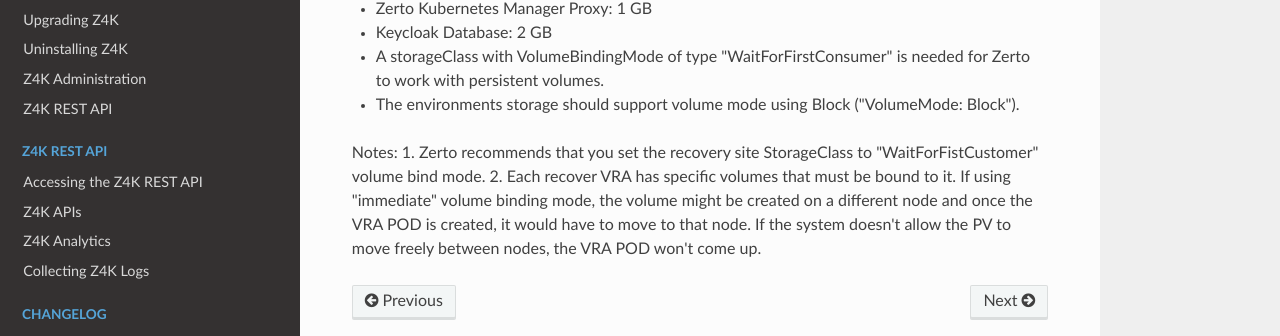
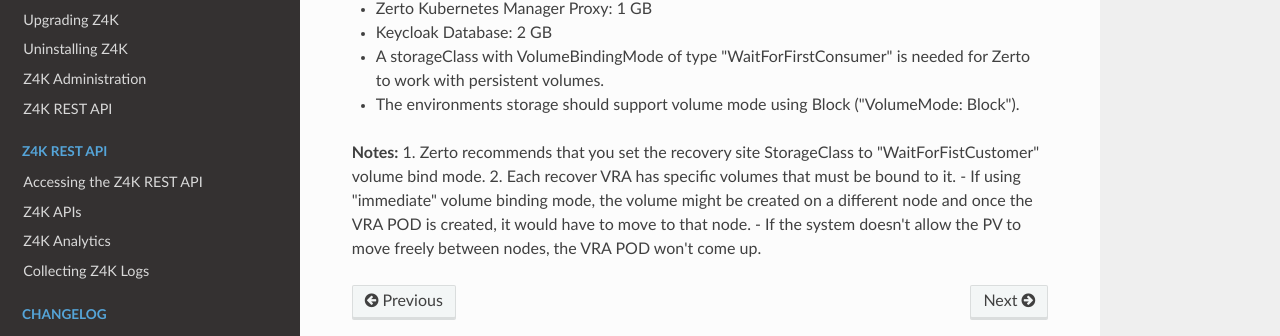
Before and after one commit to ZertoPublic/Z4K, an MkDocs documentation site: the page built from docs/PrerequisitesAndRequirements.md, in a window 1280 px wide. Shown: the part 499-835 px from the top of the page. Built offline with MkDocs 1.6.1, drawn with Linux system fonts in a browser that asks for light colours.

Commit message:
Update PrerequisitesAndRequirements.md

```diff
--- a/docs/PrerequisitesAndRequirements.md
+++ b/docs/PrerequisitesAndRequirements.md
@@ -16,8 +16,8 @@
 -	A storageClass with VolumeBindingMode of type "WaitForFirstConsumer" is needed for Zerto to work with persistent volumes.
 -	The environments storage should support volume mode using Block ("VolumeMode: Block").
 
-<span class="Note">Notes:
+**Notes:**
 1. Zerto recommends that you set the recovery site StorageClass to "WaitForFistCustomer" volume bind mode.
 2. Each recover VRA has specific volumes that must be bound to it.
-If using "immediate" volume binding mode, the volume might be created on a different node and once the VRA POD is created, it would have to move to that node.
-If the system doesn't allow the PV to move freely between nodes, the VRA POD won't come up.</span>
+  - If using "immediate" volume binding mode, the volume might be created on a different node and once the VRA POD is created, it would have to move to that node.
+  - If the system doesn't allow the PV to move freely between nodes, the VRA POD won't come up.</span>
```
